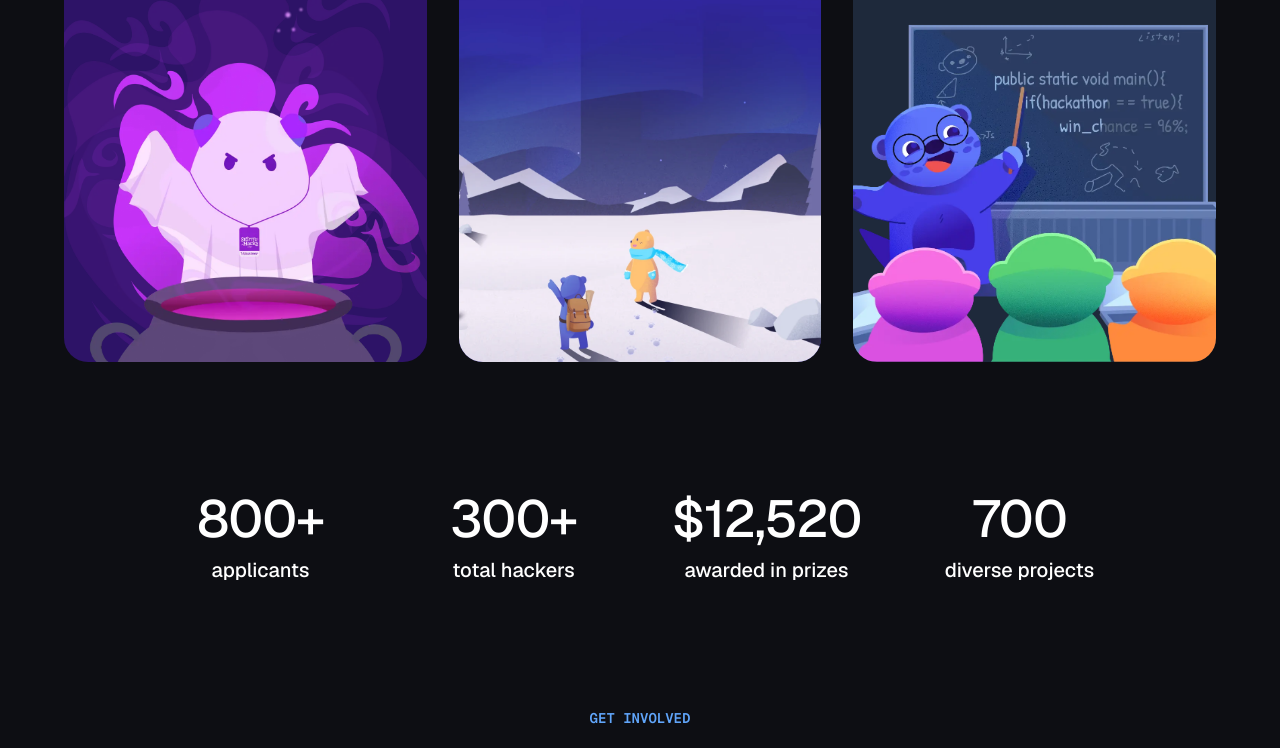
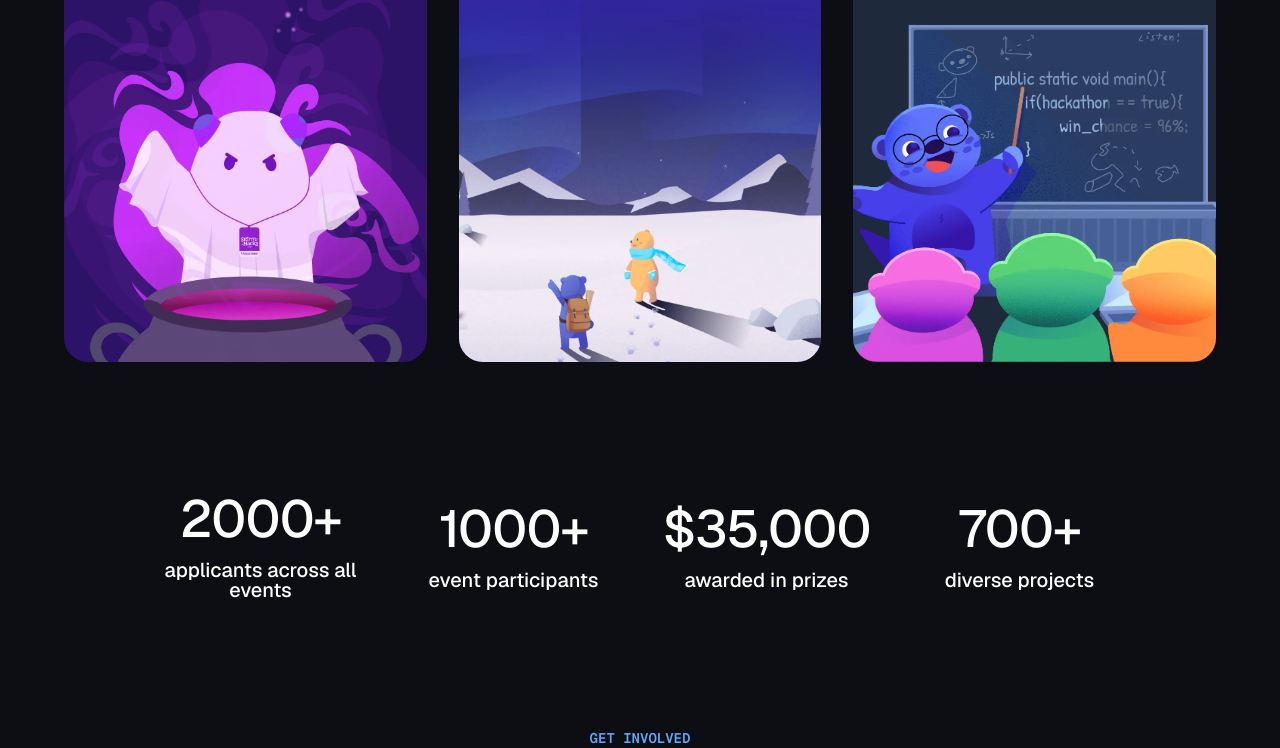
Before and after one commit to sfusurge/surge_website, a Next.js app: page / in a window 1280 px wide. Shown: the part 2000-2748 px from the top of the page. Built offline with nearby package versions, Linux system fonts and the light colour scheme; no server answers.

Commit message:
updated stats

```diff
--- a/src/app/join/page.tsx
+++ b/src/app/join/page.tsx
@@ -83,7 +83,7 @@ export default async function JoinTeam() {
         <div className="grid grid-cols-1 xs:grid-cols-2 gap-8 gap-y-16 md:grid-cols-4 mt-8">
           <InfoItem stat={"1,300+"} description={"Total Applications"} />
           <InfoItem stat={"777"} description={"Projects Submitted"} />
-          <InfoItem stat={"$12,000"} description={"awarded in prizes"} />
+          <InfoItem stat={"$35,000"} description={"awarded in prizes"} />
           <InfoItem stat={"800+"} description={"participants"} />
         </div>
       </section>
--- a/src/app/sections/home/Events/index.jsx
+++ b/src/app/sections/home/Events/index.jsx
@@ -85,10 +85,10 @@ const InfoSection = () => {
         min-[1230px]:flex-row max-[1230px]:flex-col
         items-center justify-center"
     >
-      <InfoItem stat={"800+"} description={"applicants"} />
-      <InfoItem stat={"300+"} description={"total hackers"} />
-      <InfoItem stat={"$12,520"} description={"awarded in prizes"} />
-      <InfoItem stat={"700"} description={"diverse projects"} />
+      <InfoItem stat={"2000+"} description={"applicants across all events"} />
+      <InfoItem stat={"1000+"} description={"event participants"} />
+      <InfoItem stat={"$35,000"} description={"awarded in prizes"} />
+      <InfoItem stat={"700+"} description={"diverse projects"} />
     </section>
   );
 };
--- a/src/components/footer.tsx
+++ b/src/components/footer.tsx
@@ -103,16 +103,16 @@ export default function Footer() {
             </svg>
           </a>
 
-          <a href="https://open.spotify.com/show/5GAuw7brERfbZSfnKpURvE?si=09bf7b886d3a448b&nd=1&dlsi=64585ddad8c247dc" className="icon-link">
+          <a href="https://x.com/sfusurge" className="icon-link">
             <svg
-              xmlns="http://www.w3.org/2000/svg"
-              width="1.5em"
-              height="1.5em"
-              viewBox="0 0 24 24"
+                xmlns="http://www.w3.org/2000/svg"
+                width="1.5em"
+                height="1.5em"
+                viewBox="0 0 24 24"
             >
               <path
-                fill="currentColor"
-                d="M17.9 10.9C14.7 9 9.35 8.8 6.3 9.75c-.5.15-1-.15-1.15-.6c-.15-.5.15-1 .6-1.15c3.55-1.05 9.4-.85 13.1 1.35c.45.25.6.85.35 1.3c-.25.35-.85.5-1.3.25m-.1 2.8c-.25.35-.7.5-1.05.25c-2.7-1.65-6.8-2.15-9.95-1.15c-.4.1-.85-.1-.95-.5s.1-.85.5-.95c3.65-1.1 8.15-.55 11.25 1.35c.3.15.45.65.2 1m-1.2 2.75c-.2.3-.55.4-.85.2c-2.35-1.45-5.3-1.75-8.8-.95c-.35.1-.65-.15-.75-.45c-.1-.35.15-.65.45-.75c3.8-.85 7.1-.5 9.7 1.1c.35.15.4.55.25.85M12 2A10 10 0 0 0 2 12a10 10 0 0 0 10 10a10 10 0 0 0 10-10A10 10 0 0 0 12 2"
+                  fill="currentColor"
+                  d="M18.244 2.25h3.308l-7.227 8.26 8.502 11.24H16.17l-4.714-6.231-5.401 6.231H2.744l7.73-8.835L1.254 2.25H8.08l4.253 5.622zm-1.161 17.52h1.833L7.084 4.126H5.117z"
               />
             </svg>
           </a>
```
